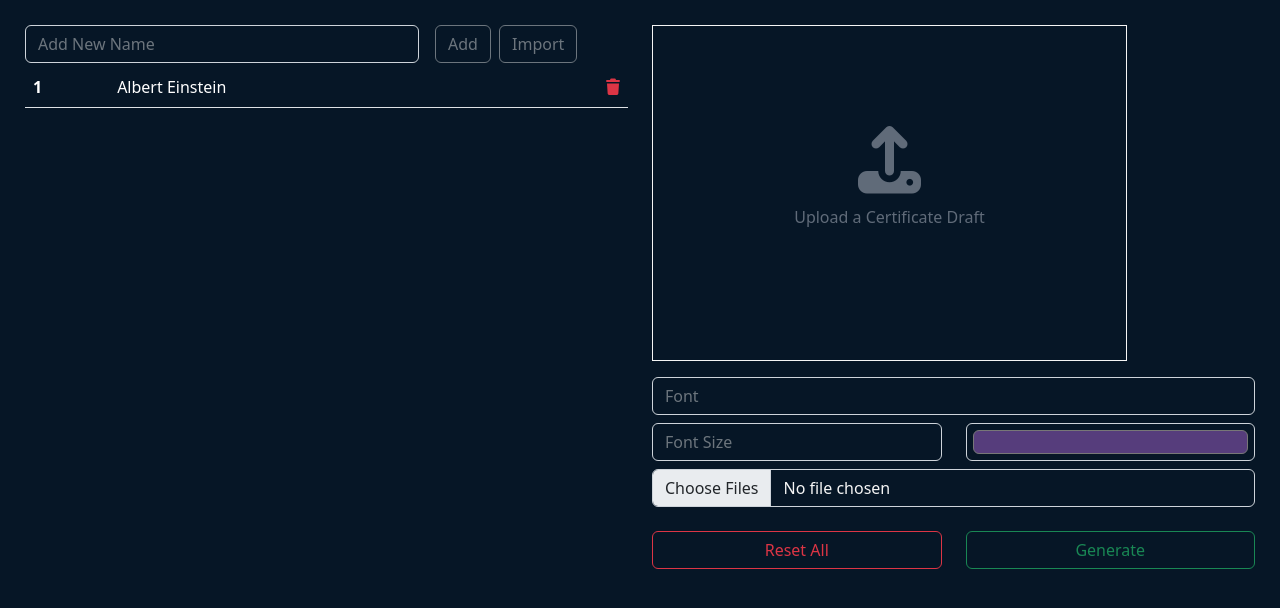
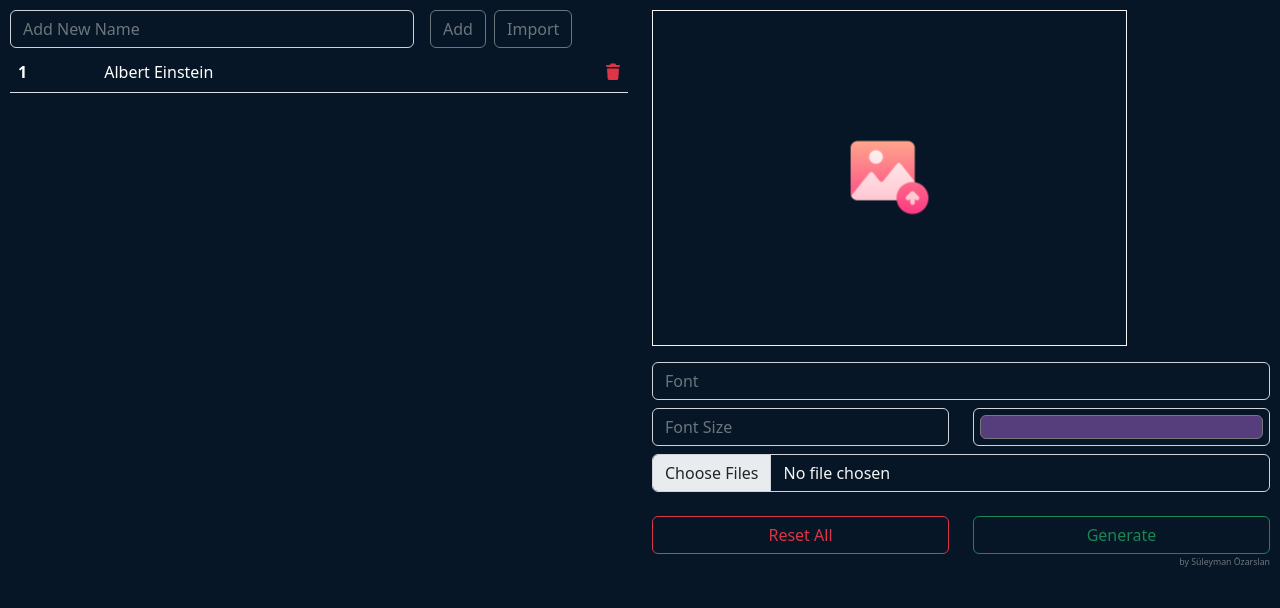
Before and after one commit to sschrs/certificate-generator, an Electron app: page pages/mainWindow.html in a window 1280 px wide. Drawn offline with Linux system fonts and the light colour scheme; no server answers.

Commit message:
some changes on desing

```diff
--- a/assets/css/style/main_window.css
+++ b/assets/css/style/main_window.css
@@ -1,7 +1,8 @@
 body{
     background-color: #061626;
     color: whitesmoke;
-    padding: 25px;
+    padding: 10px;
+    overflow: hidden;
 }
 
 a{
@@ -31,8 +32,18 @@ a{
 
 #name-list{
     overflow: auto;
-    height: 85vh;
+    height: 450px;
 }
+
+#no-certificate-area{
+    display: none;
+}
+
+
+#certificate-canvas{
+
+}
+
 
 .form-control{
     background-color: #061626;
--- a/pages/mainWindow.html
+++ b/pages/mainWindow.html
@@ -37,8 +37,11 @@
             <div class="col-md-6">
                 <a href="#" id="upload-certificate-link">
                     <div id="certificate-overview-area">
-                        <i id="upload-certificate-icon" class="fa-solid fa-upload"></i>
-                        <h6 href="#" id="upload-certificate-text">Upload a Certificate Draft</h4>
+                        <canvas id="certificate-canvas" width="475px" height="336px"></canvas>
+                        <div id="no-certificate-area">
+                            <i id="upload-certificate-icon" class="fa-solid fa-upload"></i>
+                            <h6 href="#" id="upload-certificate-text">Upload a Certificate Draft</h4>
+                        </div>
                     </div>
                 </a>
                 <div class="row mt-3">
@@ -67,9 +70,14 @@
             </div>
         </div>
     </div>
+    <div class="w-100" style="text-align: right;font-size:10px">
+        <small class="text-muted">by Süleyman Özarslan</small>
+    </div>
     <script>if (typeof module === 'object') {window.module = module; module = undefined;}</script>
     <script src="../assets/js/bootstrap.min.js"></script>
     <script src="../assets/js/fontawesome.min.js"></script>
+    <script src="../assets/js/jquery-3.6.1.min.js"></script>
+    <script src="../controllers/mainWindow.js"></script>
     <script>if (window.module) module = window.module;</script>
 </body>
 </html>
```
